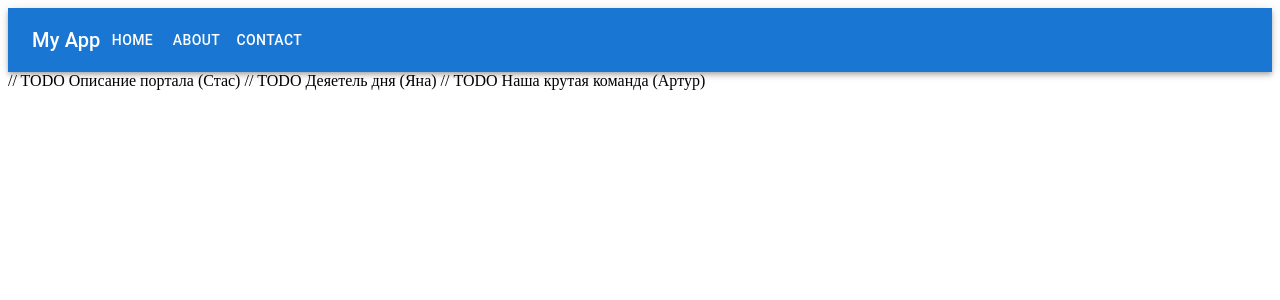
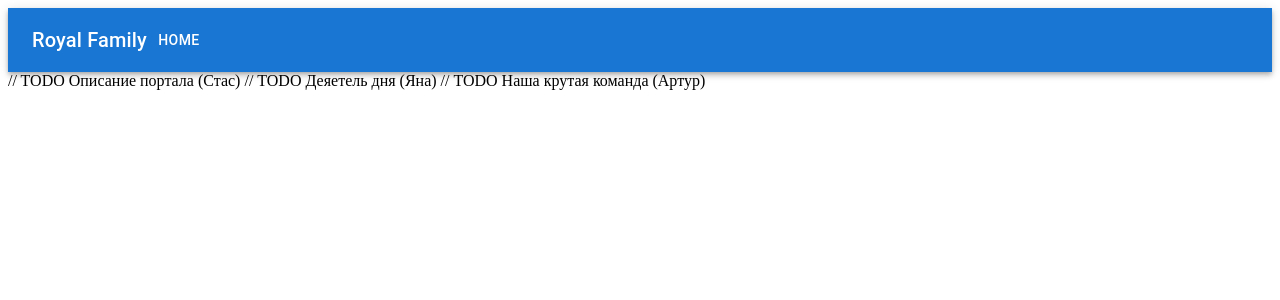
Before and after one commit to Archichil/UID-Royal-Family, a React (Create React App) app: page /home in a window 1280 px wide. Shown: the top 300 px of the page. Built offline with nearby package versions, Linux system fonts and the light colour scheme.

Commit message:
added sample navbar, included material UI

```diff
--- a/src/components/UI/navbar/Navbar.jsx
+++ b/src/components/UI/navbar/Navbar.jsx
@@ -1,14 +1,13 @@
 import React from 'react';
 import { Button, AppBar, Toolbar, Typography } from '@mui/material';
+import { Link } from 'react-router-dom';
 
 const Navbar = () => {
     return (
         <AppBar position="static">
             <Toolbar>
-                <Typography variant="h6">My App</Typography>
-                <Button color="inherit">Home</Button>
-                <Button color="inherit">About</Button>
-                <Button color="inherit">Contact</Button>
+                <Typography variant="h6">Royal Family</Typography>
+                <Button component={Link} to="/home" color="inherit"> Home </Button>
             </Toolbar>
         </AppBar>
     );
```
